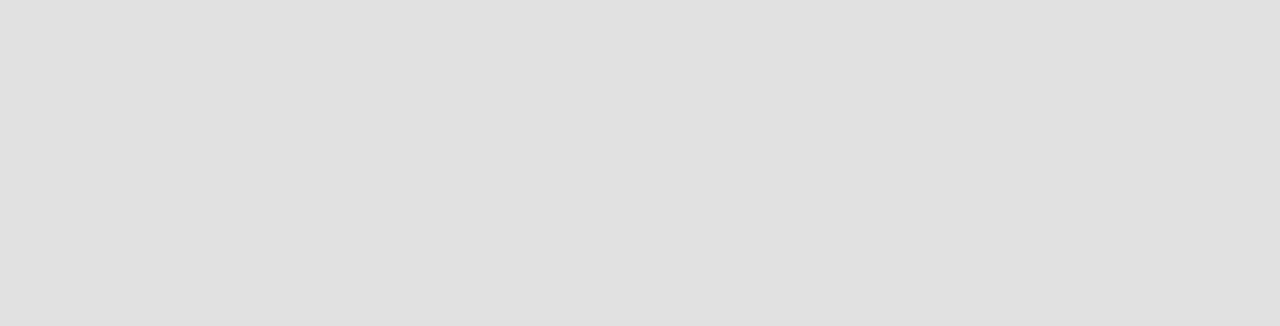
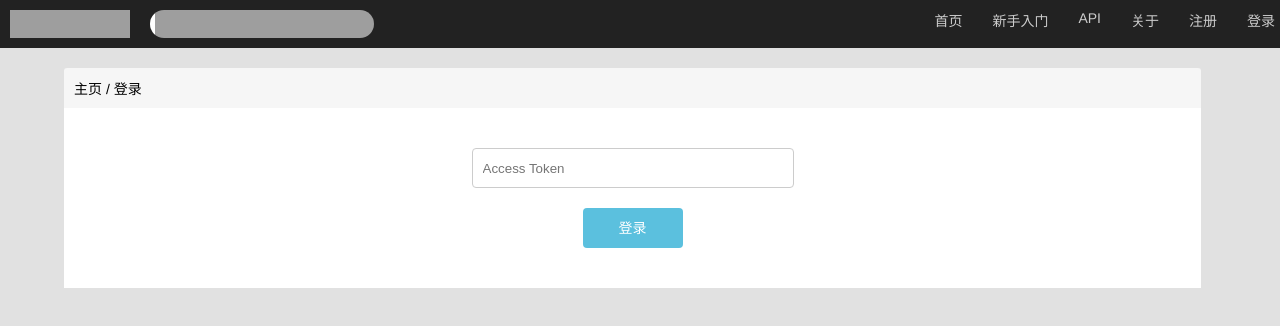
Before and after one commit to Ninshar/ReactCnode, a React app: page /login in a window 1280 px wide. Shown: the top 326 px of the page. Built offline with nearby package versions, Linux system fonts and the light colour scheme; grey boxes are pictures that could not be loaded.

Commit message:
添加登录功能

```diff
--- a/src/component/header-nav.js
+++ b/src/component/header-nav.js
@@ -2,8 +2,16 @@ import React from 'react';
 import {
   Link
 } from 'react-router-dom'
+import { isUser } from '../utils/Utils'
 
 const headerNav = () =>{
+
+  function isOutLogin(){
+
+    if(isUser()){
+      localStorage.userAccesstoken= '';
+    }
+  }
   return(
     <div className="App-header">
       <div className="App-header-box">
@@ -15,11 +23,12 @@ const headerNav = () =>{
         </div>
         <ul className="header-right">
           <li><Link to="/">首页</Link></li>
+          {isUser()?<li><Link to="/">未读消息</Link></li>:''}
           <li><Link to="/">新手入门</Link></li>
           <li><Link to="/">API</Link></li>
           <li><Link to="/">关于</Link></li>
-          <li><Link to="/">注册</Link></li>
-          <li><Link to="/">登录</Link></li>
+          <li><Link to="/">{isUser()?'设置':'注册'}</Link></li>
+          <li onClick={isOutLogin}><Link to={isUser()?'':'/login'}>{isUser()?'退出':'登录'}</Link></li>
         </ul>
       </div>
     </div>
--- a/src/component/review-item.js
+++ b/src/component/review-item.js
@@ -10,7 +10,7 @@ const Reviewitem = ({items}) =>{
      {
       items.replies.map((item,index)=>{
          return(
-          <div key={items.id} className="review-list">
+          <div key={item.id} className="review-list">
             <img className="header-img" src={item.author.avatar_url} alt="" />
             <div className="review-box">
               <div className="review-box-top">
--- a/src/component/user-new.js
+++ b/src/component/user-new.js
@@ -1,24 +1,26 @@
 import React from 'react';
-import logo from '../logo.svg'
-import {
-  Link
-} from 'react-router-dom'
-import { formatPassTime, backTabText} from '../utils/Utils'
+import { isUser } from '../utils/Utils'
 
-const headerNav = ({Listdata}) =>{
+import { Link } from 'react-router-dom';
+
+const userNew = ({tabState, userData}) =>{
+
   return(
     <div className="particulars-right">
-        <p className="title">作者</p>
-        <div className="author">
+        {isUser()||tabState===1?<p className="main-title">{tabState===1?'作者':'个人信息'}</p>:''}
+        {isUser()||tabState===1?<div className="author">
             <div className="author-information">
-            <img src={datas.author.avatar_url} alt="" />
-            <span>{datas.author.loginname}</span>
+              <img src={userData.avatar_url} alt="" />
+              <span>{userData.loginname}</span>
             </div>
             {/* <span>积分: 3360 </span>
             <p>“ 追求卓越，成功就会在不经意间追上你。” </p> */}
-        </div>
+        </div>:<div className="introduce-box">
+          <p className="introduce-title">CNode：Node.js专业中文社区</p>
+          <Link className="login-buttom" to="/login">登录</Link>
+        </div>}
     </div>
   );
 }
 
-export default headerNav;
+export default userNew;
--- a/src/index.css
+++ b/src/index.css
@@ -12,6 +12,7 @@ body{
   font-family:"Helvetica Neue","Luxi Sans","DejaVu Sans",Tahoma,"Hiragino Sans GB",STHeiti,sans-serif!important;
 }
 ul{
+  padding: 0;
   list-style: none;
   margin: 0;
 }
@@ -32,3 +33,27 @@ input{
 p{
   margin: 0;
 }
+.main-title{
+  background-color: #f6f6f6;
+  padding: 10px;
+  border-radius: 3px 3px 0 0;
+}
+.main-left{
+  margin-right:15px;
+  flex: 1;
+}
+.introduce-box{
+  padding: 10px;
+  background-color: #fff;
+}
+.login-buttom{
+  display: block;
+  margin-top: 20px;
+  width: 100px;
+  height: 40px;
+  background-color:#5bc0de;
+  line-height:40px;
+  text-align: center;
+  border-radius: 4px;
+  color: #fff;
+}
--- a/src/pages/App.css
+++ b/src/pages/App.css
@@ -15,7 +15,8 @@
   width: 100%;
 }
 .App-header-box{
-  width: 1400px;
+  max-width: 1400px;
+  min-width:900px;
   margin: 0 auto;
   display: flex;
   justify-content: space-between;
@@ -43,15 +44,9 @@
   padding:10px 15px;
   color: #ccc;
 }
-.home-box{
-  width: 1400px;
-  margin: 20px auto;
-}
+
 .home-box-tab{
   display: flex;
-  background-color: #f6f6f6;
-  padding: 10px;
-  border-radius: 3px 3px 0 0;
 }
 .home-box-tab li{
   margin: 0 10px;
@@ -133,3 +128,28 @@
 .home-list-cen a:hover{
   text-decoration: underline;
 }
+.login-box{
+  width: 100%;
+  background-color:#fff;
+  padding:40px 0;
+  display: flex;
+  flex-direction: column;
+  align-items: center;
+}
+.login-but{
+  margin-top: 20px;
+  width: 100px;
+  height: 40px;
+  background-color:#5bc0de;
+  line-height:40px;
+  text-align: center;
+  border-radius: 4px;
+  color: #fff;
+}
+.login-key{
+  width: 300px;
+  height: 30px;
+  padding:4px 10px;
+  border-radius:4px;
+  border: 1px solid #ccc;
+}
--- a/src/pages/App.js
+++ b/src/pages/App.js
@@ -1,7 +1,8 @@
 import React, { Component } from 'react';
 import instance from '../utils/axios'
-import HeaderNav from '../component/header-nav'
 import HomeList from '../component/home-list'
+import UserNew from '../component/user-new'
+
 import './App.css';
 import { Link } from 'react-router-dom';
 import { parseQueryString } from '../utils/Utils'
@@ -19,11 +20,12 @@ class App extends Component {
         {title:'客户端测试',tabLab:'all'}],
       listData:[],
       selectTabIndex:0,
+      userData:{}
     }
   }
   componentDidMount(){
     this.ajaxHomeList(parseQueryString(this.props.location.search));
-
+    this.getUserNew();
     this.setState({
       selectTabIndex:this.getUrlIndex()
     })
@@ -60,12 +62,22 @@ class App extends Component {
     })
     console.log(item)
   }
+  getUserNew(){
+    let self = this;
+    instance.post('/api/v1/accesstoken',{accesstoken:localStorage.userAccesstoken}).then(function(res){
+      console.log(res)
+      if(res.data.success){
+        console.log(res)
+        self.setState({userData:res.data})
+      }
+    })
+  }
   render() {
     let {tabli, selectTabIndex, listData} = this.state;
     return (
-      <div className="App">
-        <HeaderNav />
-        <div className="home-box">
+        <div className="main">
+          <div className="main-left">
+            <div className="main-title">
               <ul className="home-box-tab">
                 {
                   tabli.map((item,index)=>
@@ -74,8 +86,10 @@ class App extends Component {
                     </li>)
                 }
               </ul>
+            </div>
             <HomeList Listdata={listData} />
           </div>
+          <UserNew userData={this.state.userData} />
         </div>
     );
   }
--- /dev/null
+++ b/src/pages/login.js
@@ -0,0 +1,56 @@
+import React, { Component } from 'react';
+import instance from '../utils/axios'
+import UserNew from '../component/user-new'
+import {Redirect} from 'react-router-dom'
+import './App.css';
+
+class Login extends Component {
+  constructor(props){
+    super(props)
+    this.focusTextInput = this.focusTextInput.bind(this);
+    this.state={
+      isLogin:false
+    }
+  }
+  componentDidMount(){
+  }
+  componentWillMount(){}
+  focusTextInput() {
+    let inputAccessToken = this.textInput.value;
+    let self = this;
+    instance.post('/api/v1/accesstoken',{accesstoken:inputAccessToken}).then(function(res){
+      console.log(res)
+      if(res.data.success){
+        localStorage.userAccesstoken= inputAccessToken;
+        self.setState({
+          isLogin:true
+        })
+      }
+    })
+  }
+  render() {
+    if(this.state.isLogin) {
+      return (
+       <Redirect to="/"/>
+      )
+    }
+    return (
+        <div className="main">
+          <div className="main-left">
+            <div className="main-title">
+              <p>主页 / <span>登录</span></p>
+            </div>
+            <div className="login-box">
+              <input ref={(input) => { this.textInput = input; }} defaultValue="" className="login-key" type="text" placeholder="Access Token" />
+              <div onClick={this.focusTextInput} className="login-but">
+                <span>登录</span>
+              </div>
+            </div>
+          </div>
+          {/* <UserNew userData={{avatar_url:'',loginname:''}} /> */}
+        </div>
+    );
+  }
+}
+
+export default Login;
--- a/src/pages/particulars.css
+++ b/src/pages/particulars.css
@@ -1,18 +1,14 @@
-.particulars{
+.main{
   margin:20px auto;
-  width: 1400px;
+  width: 90%;
+  max-width: 1400px;
+  min-width:900px;
   display: flex;
 
   justify-content: space-between;
 }
-.particulars-left{
-  width: 1095px;
-  margin-right:15px;
-  /* background-color: #ffffff; */
-}
 .particulars-right{
   width: 290px;
-  /* background-color: #ffffff; */
 }
 .particulars-right .title{
   background-color: #f6f6f6;
@@ -77,10 +73,6 @@
   margin-top:20px;
   flex: 1;
 }
-.review-item .title{
-  padding:10px;
-  background-color: #f6f6f6;
-}
 .review-list{
   background-color: #fff;
   padding: 10px;
--- a/src/pages/particulars.js
+++ b/src/pages/particulars.js
@@ -1,9 +1,9 @@
 import React, { Component } from 'react';
 import axios from 'axios'
-import HeaderNav from '../component/header-nav'
 import ReviewItem from '../component/review-item'
+import UserNew from '../component/user-new'
 import './particulars.css';
-import { backTabText } from '../utils/Utils'
+import { formatPassTime, backTabText } from '../utils/Utils'
 
 class Particulars extends Component {
   constructor(){
@@ -43,19 +43,17 @@ class Particulars extends Component {
     let {datas} = this.state;
 
     return (
-      <div className="App">
-        <HeaderNav />
-        <div className="particulars">
-          <div className="particulars-left">
+        <div className="main">
+          <div className="main-left">
             <div className="particulars-con">
               <div className="particulars-con-header">
                 <p>{datas.top|| datas.good?<span>{backTabText(null,datas.top, datas.good)}</span>:""} {datas.title}</p>
                 <div className="particulars-con-information">
                   <div className="particulars-con-text">
-                    <span> 发布于 {datas.create_at} 天前 </span>
+                    <span> 发布于 {formatPassTime(datas.create_at)} </span>
                     <span> 作者 {datas.author.loginname} </span>
                     <span> {datas.visit_count} 次浏览 </span>
-                    <span> 最后一次编辑是 {datas.last_reply_at} 天前 </span>
+                    <span> 最后一次编辑是 {formatPassTime(datas.last_reply_at)} </span>
                     <span> 来自 {backTabText(datas.tab)} </span>
                   </div>
                   <div className="particulars-collect-but">收藏</div>
@@ -65,19 +63,8 @@ class Particulars extends Component {
               <ReviewItem items={datas} />
             </div>
           </div>
-          <div className="particulars-right">
-            <p className="title">作者</p>
-            <div className="author">
-              <div className="author-information">
-                <img src={datas.author.avatar_url} alt="" />
-                <span>{datas.author.loginname}</span>
-              </div>
-              {/* <span>积分: 3360 </span>
-              <p>“ 追求卓越，成功就会在不经意间追上你。” </p> */}
-            </div>
-          </div>
+          <UserNew tabState={1} userData={datas.author} />
         </div>
-      </div>
     );
   }
 }
--- a/src/router.js
+++ b/src/router.js
@@ -3,15 +3,20 @@ import {
   BrowserRouter as Router,
   Route
 } from 'react-router-dom'
+import HeaderNav from './component/header-nav'
 
 import App from './pages/App.js';
 import Particulars from './pages/particulars.js';
+import Login from './pages/login.js';
+// import './App.css';
 
 const RootRouter = () => (
   <Router>
-    <div>
+    <div className="App">
+      <HeaderNav />
       <Route exact path="/" component={App}/>
       <Route path="/topic/:id" component={Particulars}/>
+      <Route path="/login" component={Login}/>
     </div>
   </Router>
 )
--- a/src/utils/Utils.js
+++ b/src/utils/Utils.js
@@ -55,3 +55,15 @@ export const backTabText = (tab, top ,good) => {
       console.log('类型未定义：'+tab)
   }
 }
+/*
+*
+*判断是否有accessToken
+*
+*/
+export function isUser(){
+  if(localStorage.userAccesstoken){
+    return true;
+  }else{
+    return false;
+  }
+}
```
Lines whose indentation alone changed are shown as unchanged.
